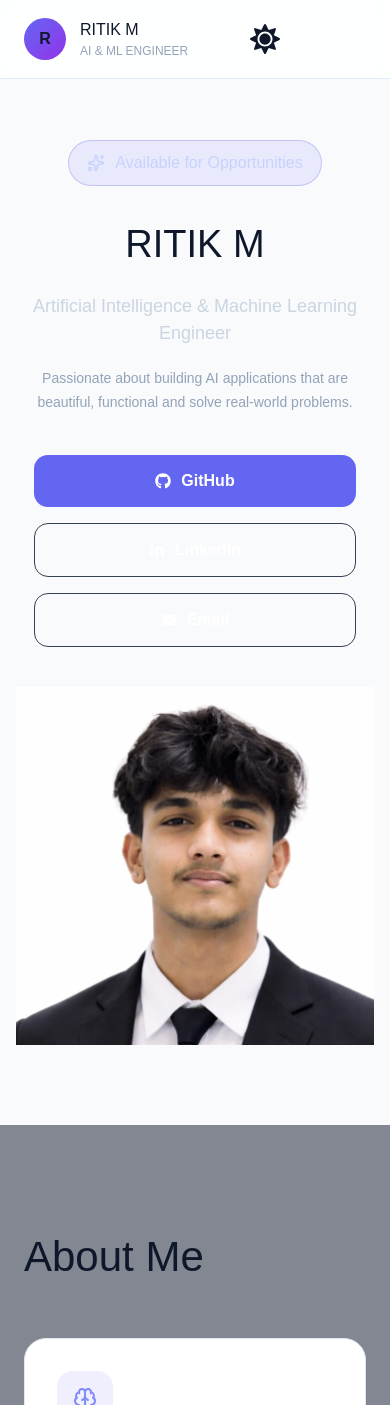
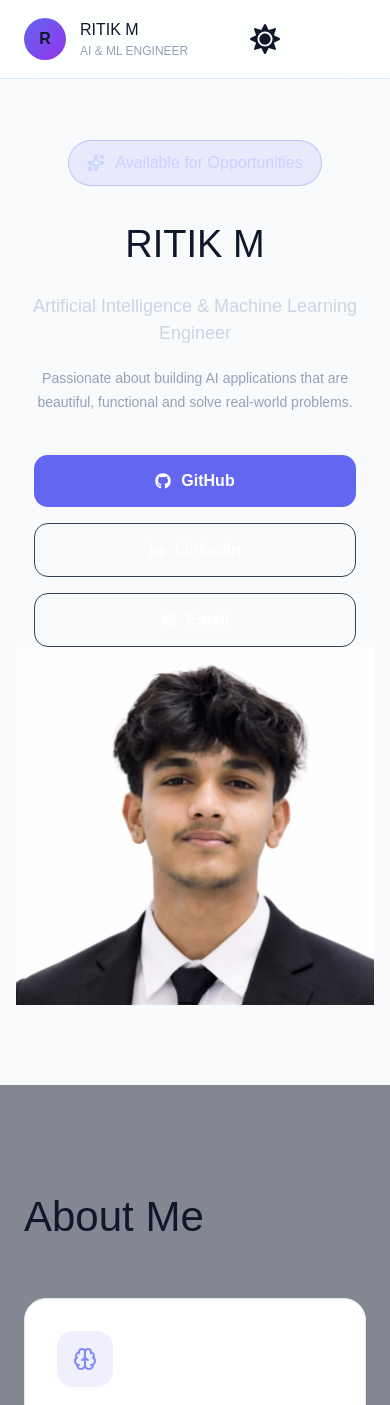
Before and after one commit to RitikM-AiDev/Ritik_aidev, a React (Vite) app in the folder Aizon/: page / in a window 390 px wide. Shown: the top 1405 px of the page. Built offline with nearby package versions, Linux system fonts and the light colour scheme.

Commit message:
ui changed

```diff
--- a/Aizon/src/index.css
+++ b/Aizon/src/index.css
@@ -108,12 +108,6 @@
   margin: auto;
 }
 
-.container-flex {
-  display: flex;
-  flex-direction: row;
-  gap: 100px;
-  justify-content: space-around;
-}
 
 .hero-badge {
   display: inline-flex;
@@ -351,7 +345,9 @@
   background: rgba(99,102,241,0.25);
   transform: translateX(5px);
 }
-
+.relative.w-80.h-80 {
+  margin: auto;
+}
 /* ================= MOBILE RESPONSIVE ================= */
 
 @media (max-width: 768px) {
@@ -373,6 +369,8 @@
     flex-direction: column;
     gap: 40px;
     text-align: center;
+    align-items: center;   /* IMPORTANT */
+    justify-content: center;
   }
 
   .hero-title {
```
